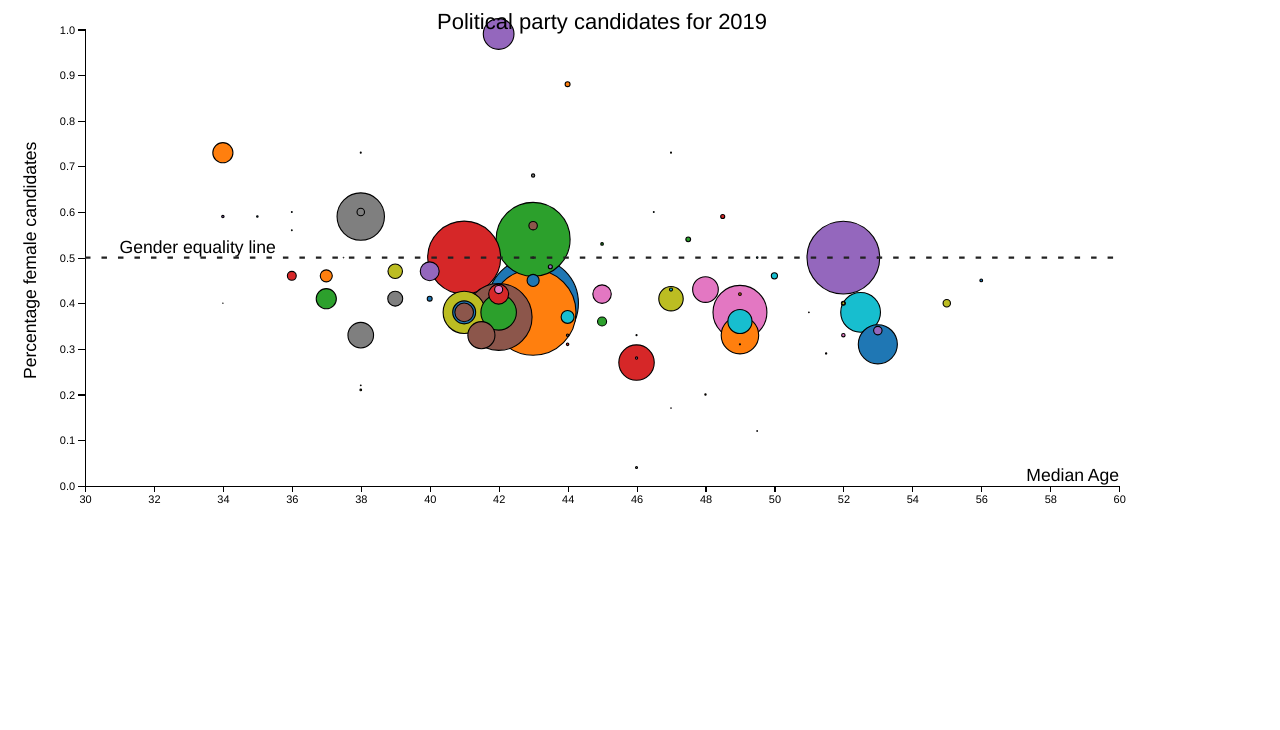
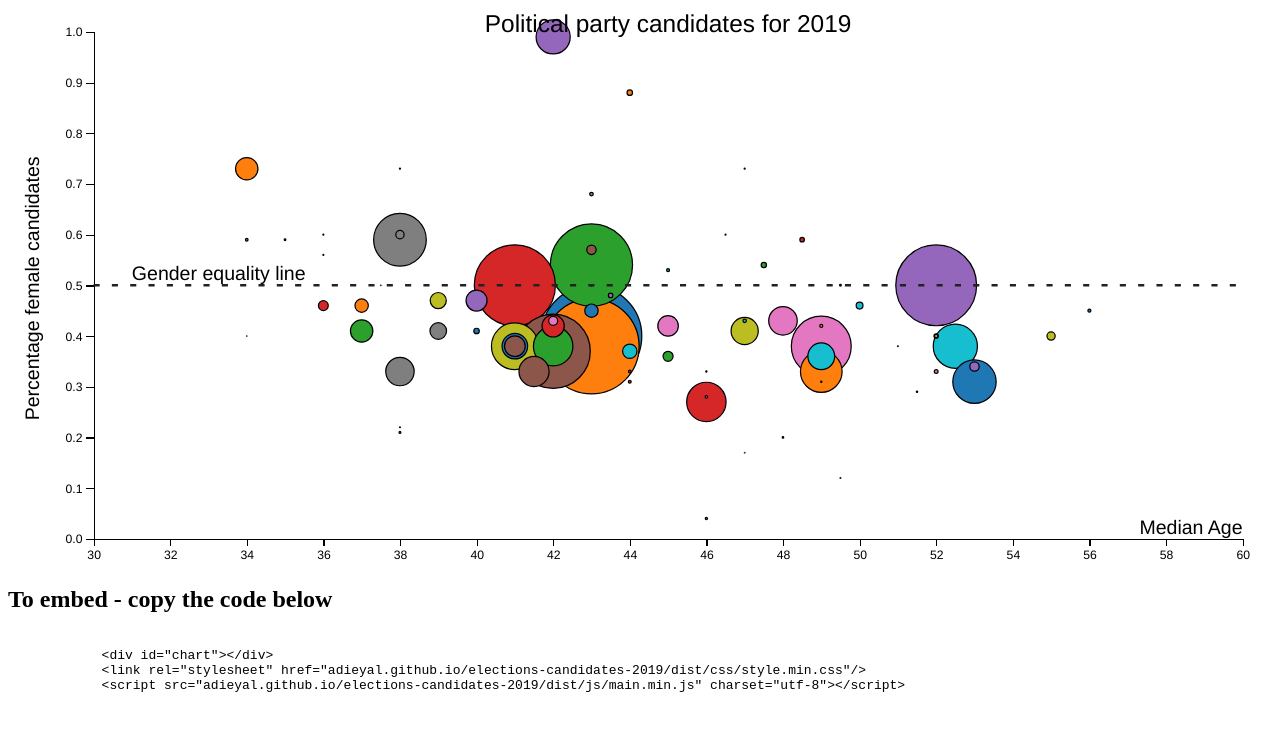
Before and after one commit to adieyal/elections-candidates-2019, a website: page index.html in a window 1280 px wide. Drawn offline with Linux system fonts and the light colour scheme; files that its build step writes are made by us from their sources.

Commit message:
Added embed code

```diff
--- a/index.html
+++ b/index.html
@@ -3,8 +3,15 @@
         <link rel="stylesheet" href="dist/css/style.min.css"/>
     </head>
     <body>
-        <div id="chart" style="width:90%"></div>
+        <div id="chart"></div>
         <script src="dist/js/main.min.js" charset="utf-8"></script>
+
+        <h2>To embed - copy the code below</h2>
+        <xmp>
+            <div id="chart"></div>
+            <link rel="stylesheet" href="adieyal.github.io/elections-candidates-2019/dist/css/style.min.css"/>
+            <script src="adieyal.github.io/elections-candidates-2019/dist/js/main.min.js" charset="utf-8"></script>
+        </xmp>
     </body>
 
 </html>
```
